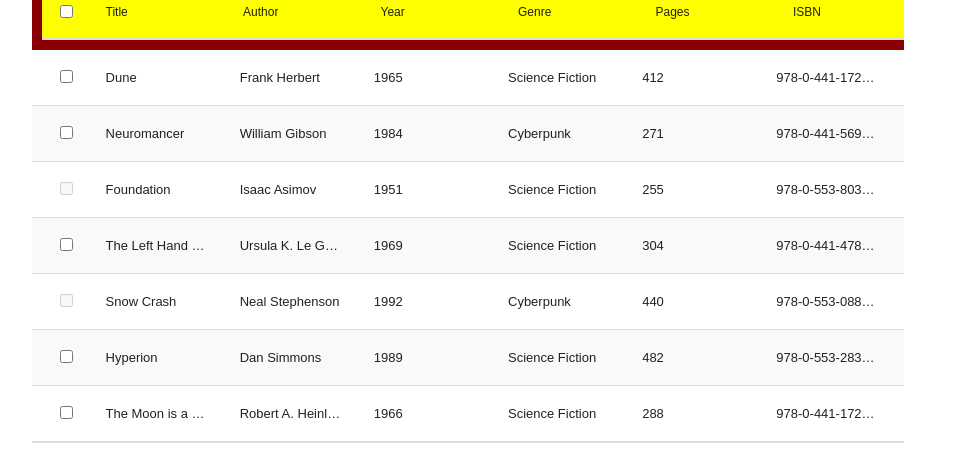
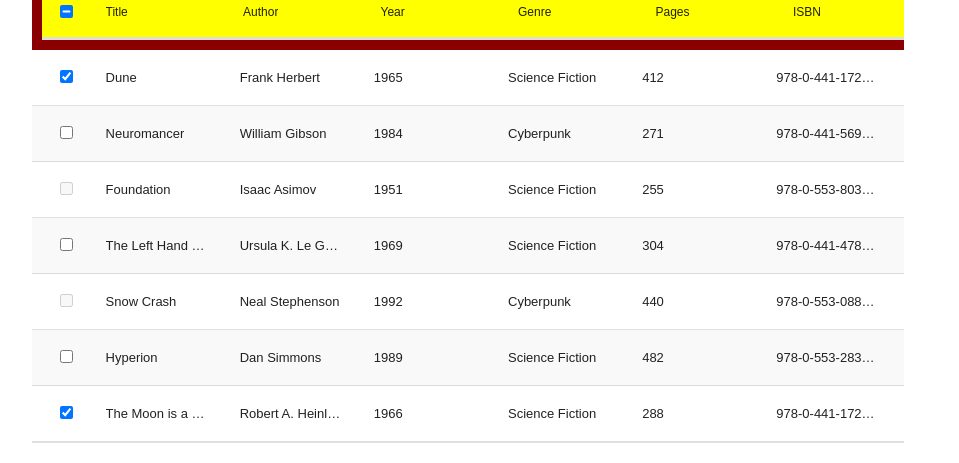
Before and after one commit to Gitow93/T-project, a React (Vite) app: page / in a window 1280 px wide. Shown: the part 247-710 px from the top of the page, without its empty margins (172-1131 px from the left). Built offline with nearby package versions, Linux system fonts and the light colour scheme.

Commit message:
add preselected rows

```diff
--- a/src/components/BookTable.jsx
+++ b/src/components/BookTable.jsx
@@ -2,7 +2,6 @@ import React, { useState, useEffect } from 'react';
 import DataTable from 'react-data-table-component';
 import books from '../assets/books.json';
 import '../styles/css/bookTable.css';
-
 
 const columns = [
   {
@@ -33,19 +32,22 @@ const columns = [
   },
 ];
 
+
+const rowSelectCriteria = row => [1, 7, 10].includes(row.id);
+
 const BookTable = () => {
   const [loading, setLoading] = useState(true);
   const [searchText, setSearchText] = useState('');
   const [filteredBooks, setFilteredBooks] = useState(books);
 
   useEffect(() => {
-    // Simular el tiempo de carga
+
     setTimeout(() => {
       setLoading(false);
     }, 2000);
   }, []);
 
-  // Filtrar libros en base al texto de búsqueda
+
   useEffect(() => {
     const filtered = books.filter((book) =>
       Object.values(book).some(
@@ -81,7 +83,9 @@ const BookTable = () => {
         pagination
         paginationPerPage={7}
         selectableRows
-        selectableRowDisabled={row => [3, 5, 9].includes(row.id)} // Deshabilitar selección para filas 3, 5 y 9
+        selectableRowDisabled={row => [3, 5, 9].includes(row.id)}
+        selectableRowSelected={rowSelectCriteria}
+        onSelectedRowsChange={({ selectedRows }) => console.log(selectedRows)}
         fixedHeader
       />
     </div>
```
